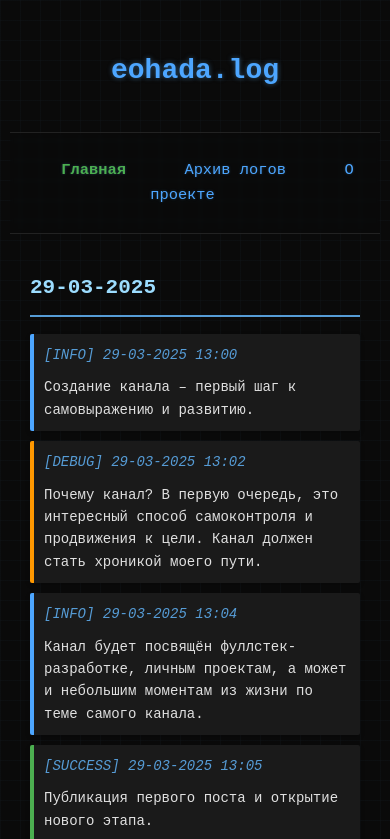
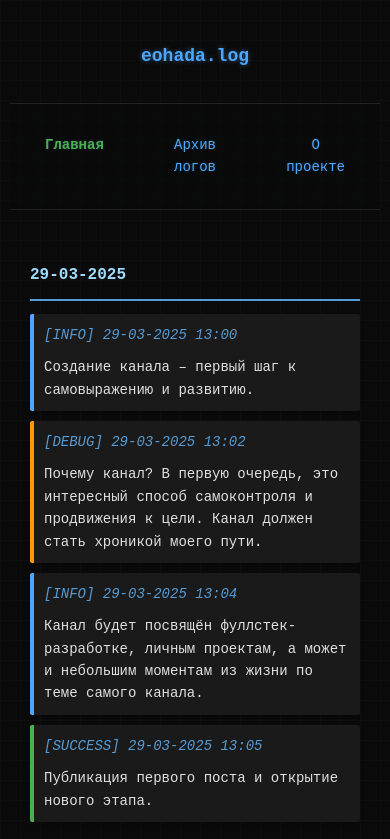
Before and after one commit to eohada/eohada.github.io, a plain HTML site: page index.html in a window 390 px wide. Shown: the top 839 px of the page. Drawn offline with Linux system fonts and the light colour scheme.

Commit message:
Reinit site with minimal structure

```diff
--- a/style.css
+++ b/style.css
@@ -147,17 +147,34 @@ p
     color: #d4d4d4;
 }
 
-@media screen and (max-width: 600px)
-{
-    body
-    {
+@media screen and (max-width: 768px) {
+    body {
+        font-size: 14px;
         padding: 10px;
+    }
+
+    nav {
+        display: flex;
+        justify-content: space-between;
+        margin-bottom: 20px;
+    }
+
+    nav a {
         font-size: 14px;
+        padding: 5px 10px;
     }
-    .log-entry
-    {
+
+    .log-entry {
         margin: 10px 0;
         padding: 10px;
+    }
+
+    h1 {
+        font-size: 18px;
+    }
+
+    h2 {
+        font-size: 16px;
     }
 }
 
```
